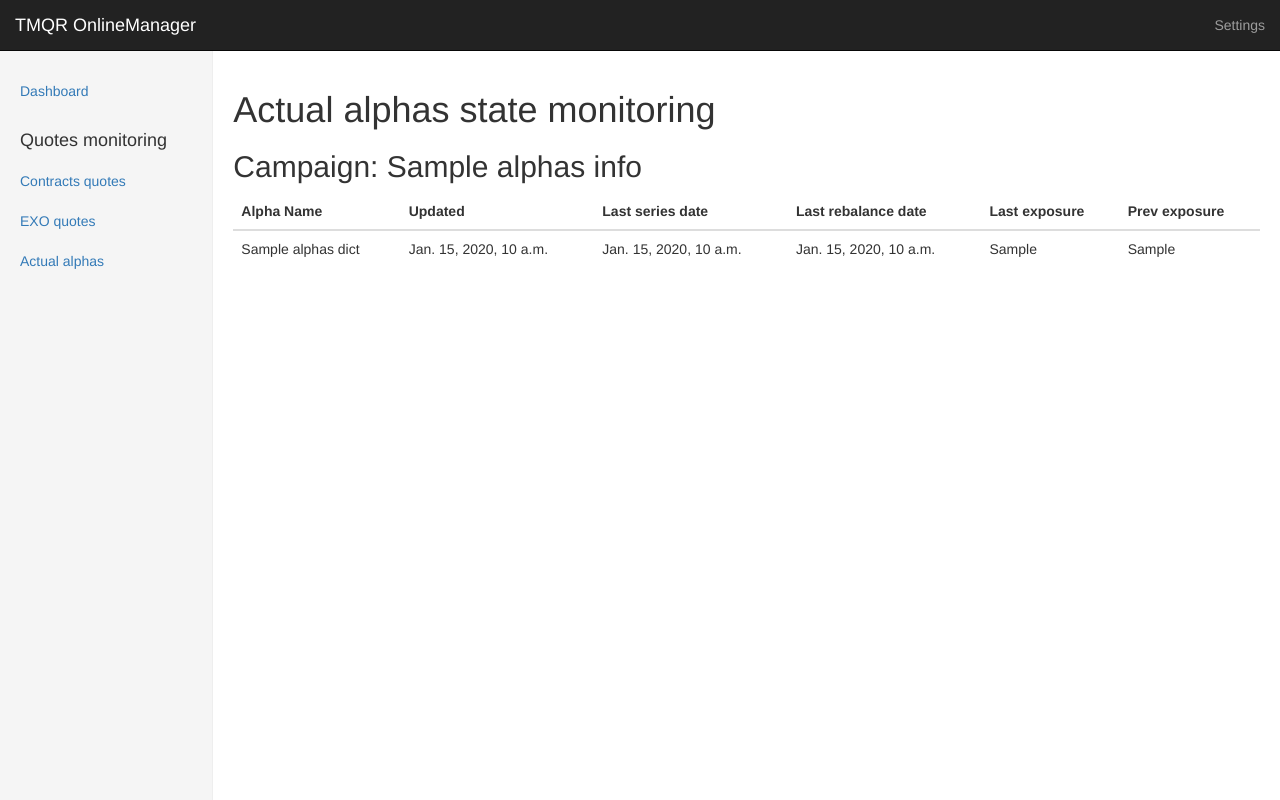
After one commit to trendmanagement/EXO_WebUI, a Django app: template app_quotes/templates/quotes_alphas.html in a window 1280 px wide. The commit adds this page. Run offline with Django 3.2, Linux system fonts and the light colour scheme; the template is opened without the code that fills it: most values are stand-ins (such as "Sample title", 1, 10 or a date in 2020).

Commit message:
- Alpha status page added

```diff
--- /dev/null
+++ b/app_quotes/templates/quotes_alphas.html
@@ -0,0 +1,44 @@
+{% extends 'base.html' %}
+
+{% block content %}
+    <h1>Actual alphas state monitoring</h1>
+
+    {% for campaign_name, alphas_dict in alphas_info.items %}
+        <h2>Campaign: {{ campaign_name }}</h2>
+
+        <table class="table table-stripped">
+            <thead>
+            <tr>
+                <th>Alpha Name</th>
+                <th>Updated</th>
+                <th>Last series date</th>
+                <th>Last rebalance date</th>
+                <th>Last exposure</th>
+                <th>Prev exposure</th>
+            </tr>
+            </thead>
+            <tbody>
+
+            {% for alpha_name, xinfo in alphas_dict.items %}
+                {% if not xinfo %}
+                    <tr>
+                        <td>{{ alpha_name }}</td>
+                        <td colspan="5">Swarm data is not found in the DB.</td>
+                    </tr>
+                {% else %}
+                    <tr>
+                        <td>{{ alpha_name }}</td>
+                        <td>{{ xinfo.calc_date }}</td>
+                        <td>{{ xinfo.last_date }}</td>
+                        <td>{{ xinfo.last_rebalance_date }}</td>
+                        <td>{{ xinfo.last_exposure }}</td>
+                        <td>{{ xinfo.last_prev_exposure }}</td>
+                    </tr>
+                {% endif %}
+
+            {% endfor %}
+
+            </tbody>
+        </table>
+    {% endfor %}
+{% endblock %}
--- a/app_quotes/urls.py
+++ b/app_quotes/urls.py
@@ -5,4 +5,5 @@ from app_quotes.views import *
 urlpatterns = [
     url(r"^contracts/$", view_quotes_monitor, name='quotes_contract'),
     url(r"^exo/$", view_quotes_exo, name='quotes_exo'),
+    url(r"^alphas/$", view_actual_alphas, name='quotes_actual_alphas'),
 ]
--- a/templates/base.html
+++ b/templates/base.html
@@ -52,6 +52,7 @@
             <ul class="nav nav-sidebar">
                 <li><a href="{% url 'quotes_contract' %}">Contracts quotes</a></li>
                 <li><a href="{% url 'quotes_exo' %}">EXO quotes</a></li>
+                <li><a href="{% url 'quotes_actual_alphas' %}">Actual alphas</a></li>
             </ul>
         </div>
         <div class="col-sm-9 col-sm-offset-3 col-md-10 col-md-offset-2 main">
```
Also changed, not shown: app_quotes/views.py (+67 -0 lines).
